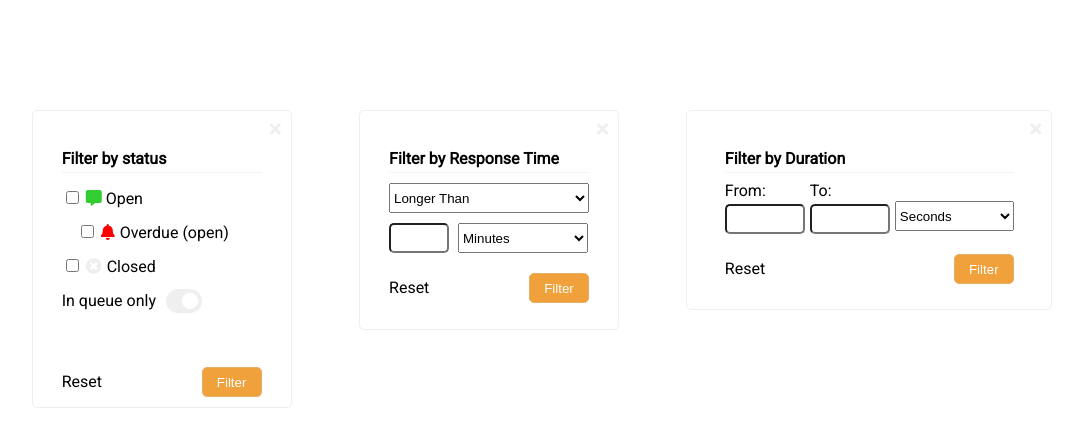
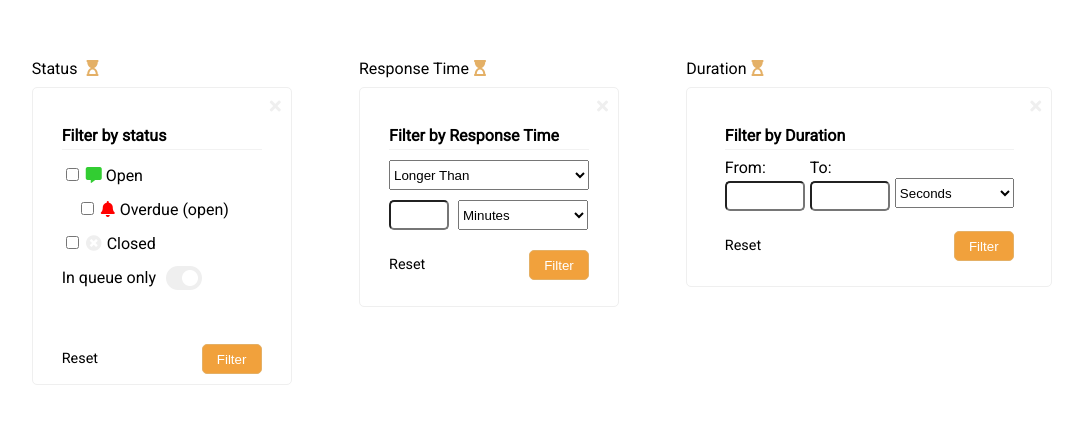
Before and after one commit to babadav/live-person-assessment, a website: page index.html in a window 1280 px wide. Shown: the part 190-636 px from the top of the page, without its empty margins (98-1181 px from the left). Drawn offline with Linux system fonts and the light colour scheme.

Commit message:
Complete

```diff
--- a/index.html
+++ b/index.html
@@ -6,20 +6,18 @@
         <title> ¯\_(ツ)_/¯ </title>
         <meta name="description" content="">
         <meta name="viewport" content="width=device-width, initial-scale=1">
-
         <link rel="stylesheet" href="dist/css/main.css">
         <link rel="stylesheet" href="https://use.fontawesome.com/releases/v5.3.1/css/all.css" integrity="sha384-mzrmE5qonljUremFsqc01SB46JvROS7bZs3IO2EmfFsd15uHvIt+Y8vEf7N7fWAU" crossorigin="anonymous">
         <link href="https://fonts.googleapis.com/css?family=Roboto" rel="stylesheet">
-
-
-
     </head>
     <body>
-
         <section class="content">
-
             <div class="outter-form-wrap">
                 <div class="inner-form-wrap">
+                    <div class="status-container-wrap">
+                        <div class="title-icon">
+                            <p>Status <i class="fas fa-hourglass-start"></i></p>
+                        </div>
                         <div class="status-container form-container">
                             <div class="exit">
                                 <p><i class="fas fa-times"></i></p>
@@ -47,17 +45,18 @@
                                         <label for="onoffswitch" class="on-off-switch-label">In queue only</label>
                                         <i class="fas fa-toggle-on fa-2x" ></i>
                                     </div>
-
                                     <div class="reset-filter">
                                         <p>Reset</p>
                                         <button>Filter</button>
                                     </div>
                                 </div>
                             </div>
-
                         </div>
-
-
+                    </div>
+                    <div class="response-container-wrap">
+                        <div class="title-icon">
+                            <p>Response Time<i class="fas fa-hourglass-start"></i></p>
+                        </div>
                         <div class="response-time-container form-container">
                             <div class="exit">
                                 <p><i class="fas fa-times "></i></p>
@@ -82,11 +81,12 @@
                                     </div>
                                 </div>
                             </div>
-
                         </div>
-
-
-
+                    </div>
+                    <div class="duration-container-wrap">
+                        <div class="title-icon">
+                            <p>Duration<i class="fas fa-hourglass-start"></i></p>
+                        </div>
                         <div class="duration-container form-container">
                             <div class="exit">
                                 <p><i class="fas fa-times"></i></p>
@@ -108,40 +108,18 @@
                                         <select name="seconds" class="seconds-dropdown">
                                             <option value="Seconds">Seconds</option>
                                         </select>
-
                                     </form>
                                     <div class="reset-filter">
                                         <p>Reset</p>
                                         <button>Filter</button>
                                     </div>
                                 </div>
-
-
-						</div>
-
-
                             </div>
                         </div>
                     </div>
-
-
-
+                </div>
+            </div>
         </section>
-
-
-
-
-
-	<!-- <div class="onoffswitch">
-			<input type="checkbox" name="onoffswitch" class="onoffswitch-checkbox" id="myonoffswitch" checked>
-			<label class="onoffswitch-label" for="myonoffswitch">
-				<span class="onoffswitch-inner"></span>
-				<span class="onoffswitch-switch"></span>
-			</label>
-		</div> -->
-
-
         <script src="dist/js/main.js"></script>
-
     </body>
 </html>
--- a/src/scss/main.scss
+++ b/src/scss/main.scss
@@ -13,9 +13,10 @@ TABLE OF CONTENTS:
 ==============================================
 */
 
+
 /* 0. Reset ================================= */
+
 @import 'reset';
-
 
 /* 1. Main Layout ================================= */
 
@@ -29,96 +30,94 @@ body {
 }
 
 
-
-
 /* 2. Content ================================= */
 
-
-.fas{
+.fas {
 	color: #efefef;
 }
 
-.fa-bell{
+.fa-bell {
 	color: red;
 	margin-right: 5px;
 }
 
-.fa-comment-alt{
+.fa-hourglass-start {
+	margin-left: 5px;
+	color: #e4b066;
+}
+
+.fa-comment-alt {
 	color: limegreen
 }
 
-.content{
+.content {
 	width: 100%;
-	.outter-form-wrap{
+	.outter-form-wrap {
 		width: 85%;
 		margin: 0 auto;
-		padding-top: 300px;
-
-		.inner-form-wrap{
+		padding-top: 250px;
+		.title-icon {
+			margin-bottom: 10px;
+		}
+		.inner-form-wrap {
 			width: 100%;
 			display: flex;
 			justify-content: space-around;
 			flex-wrap: wrap;
-
-			.form-container{
+			.form-container {
 				border: 1px solid #efefef;
 				border-radius: 5px;
 				padding: 10px;
 			}
-			.status-container, .response-time-container, .duration-container{
+			.status-container,
+			.response-time-container,
+			.duration-container {
 				width: 260px;
-
-
-				.exit{
+				.exit {
 					width: 100%;
 					display: flex;
 					justify-content: flex-end;
 					height: 30px;
 				}
-
-				.status-container-inner-wrap,.response-container-inner-wrap, .duration-container-inner-wrap{
+				.status-container-inner-wrap,
+				.response-container-inner-wrap,
+				.duration-container-inner-wrap {
 					width: 84%;
 					margin: 0 auto;
-
-					.status-container-main-contents, .response-time-container-main-contents, .duration-main-contents {
-						.radio-wrap{
+					.status-container-main-contents,
+					.response-time-container-main-contents,
+					.duration-main-contents {
+						.radio-wrap {
 							margin-bottom: 5px;
 							padding-top: 5px;
 							padding-bottom: 5px;
 							transition: all .8s;
 							border-radius: 5px;
-
-							.fa-times-circle{
+							.fa-times-circle {
 								margin-right: 5px;
 							}
-
-							&:hover{
+							&:hover {
 								background-color: #f2f2f2;
-
 							}
 						}
-
-						.overdue-margin-left{
+						.overdue-margin-left {
 							padding-left: 15px;
 						}
-
-						.on-off-wrap{
+						.on-off-wrap {
 							display: flex;
 							align-items: center;
 							margin-bottom: 50px;
-
-							.on-off-switch-label{
+							.on-off-switch-label {
 								margin-right: 10px;
 							}
 						}
-
-						.reset-filter{
+						.reset-filter {
 							width: 100%;
 							display: flex;
 							justify-content: space-between;
 							align-items: center;
-
-							button{
+							font-size: .9rem;
+							button {
 								width: 60px;
 								height: 30px;
 								background-color: #f1a13c;
@@ -129,76 +128,60 @@ body {
 						}
 					}
 				}
-
-				.container-title{
+				.container-title {
 					font-weight: 400;
 					padding-bottom: 5px;
 					border-bottom: 1px solid #f2f2f2;
 					margin-bottom: 10px;
 					font-weight: 700;
-
 				}
-
-
 			}
-
-			.response-time-container{
+			.response-time-container {
 				width: 260px;
 				height: 220px;
-
-
-				.response-time-container-main-contents{
-
-						.response-time-form{
+				.response-time-container-main-contents {
+					.response-time-form {
 						margin-bottom: 20px;
-
-
-							.response-time-dropdown{
+						.response-time-dropdown {
 							height: 30px;
 						}
-							.longer-than-dropdown{
+						.longer-than-dropdown {
 							width: 200px;
 							margin-bottom: 10px;
 						}
-
-							.response-time-input{
+						.response-time-input {
 							width: 60px;
 							height: 30px;
 							border-radius: 5px;
 							margin-right: 5px;
 						}
-
-							.minutes-dropdown{
+						.minutes-dropdown {
 							width: 130px;
 						}
 					}
 				}
-
 			}
-
-			.duration-container{
+			.duration-container {
 				width: 366px;
 				height: 200px;
-
-				.duration-container-inner-wrap{
-					.duration-main-contents{
-						.duration-form{
+				.duration-container-inner-wrap {
+					.duration-main-contents {
+						.duration-form {
 							width: 100%;
 							display: flex;
 							align-items: center;
 							margin-bottom: 20px;
-							.from-input, .to-input{
-								input{
+							.from-input,
+							.to-input {
+								input {
 									width: 80px;
 									height: 30px;
 									border-radius: 5px;
 									margin-right: 5px;
 									margin-top: 5px;
 								}
-
 							}
-
-							select{
+							select {
 								width: 120px;
 								height: 30px;
 								margin-top: 15px;
@@ -206,8 +189,14 @@ body {
 						}
 					}
 				}
-
 			}
 		}
 	}
 }
+
+@media screen and (max-width: 735px){
+
+	.duration-container-wrap, .response-container-wrap{
+		margin-top: 10%;
+	}
+}
```
Also changed, not shown: dist/css/main.css, 1 other file. Lines whose indentation alone changed are shown as unchanged.
